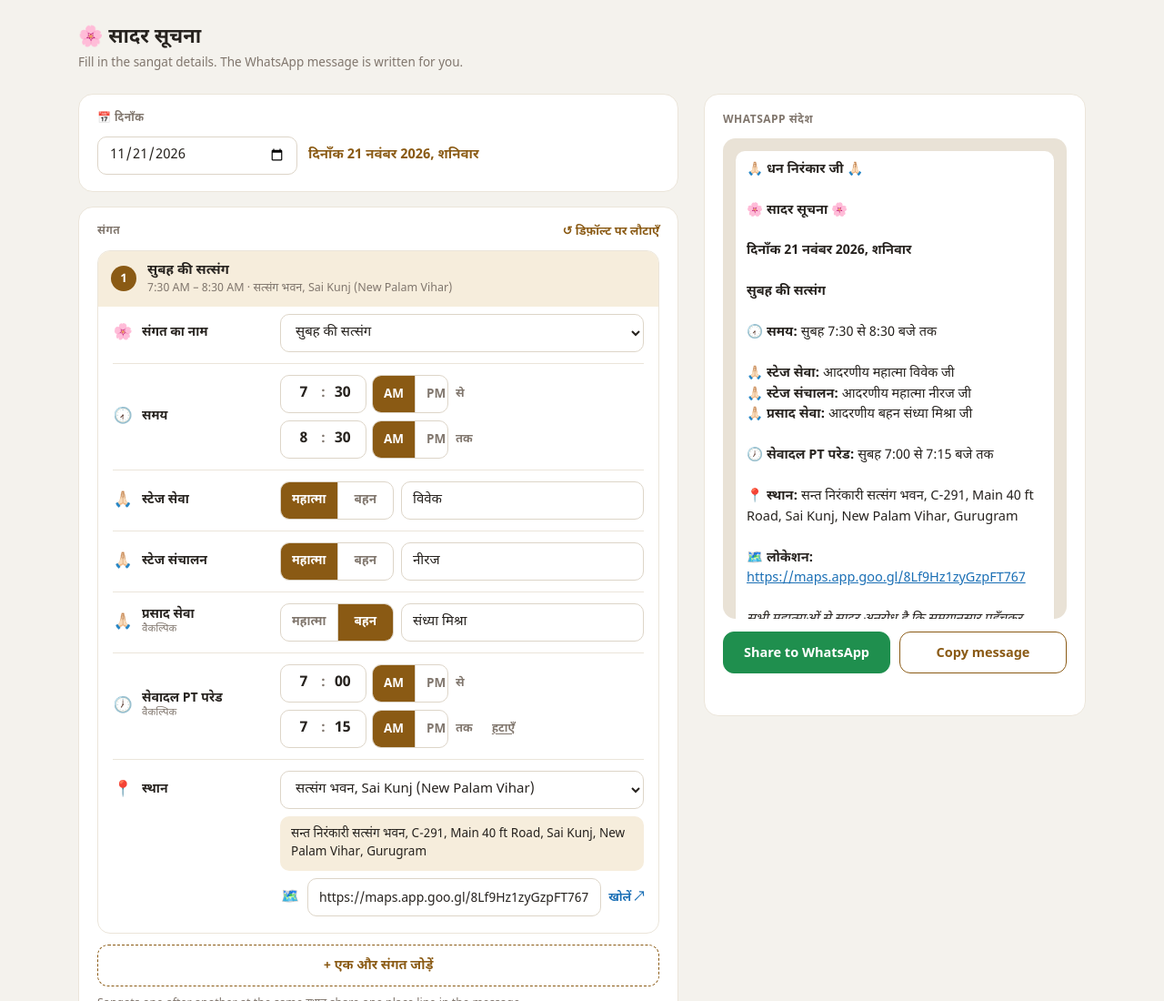
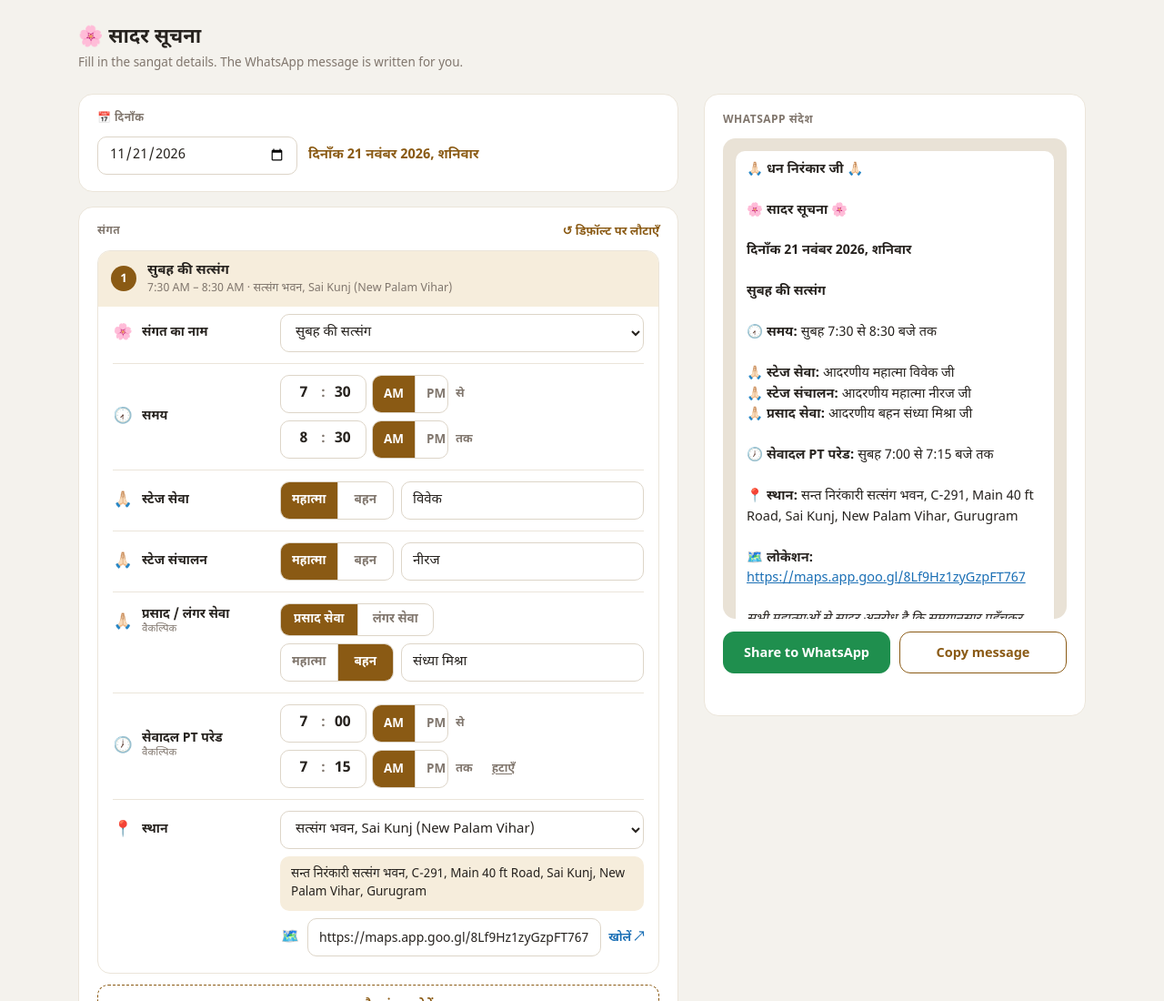
Before and after one commit to madhursharma1999/nirankari-sangat-card, a plain HTML site: page notice.html in a window 1280 px wide. Shown: the top 1100 px of the page at 91% size. Drawn offline with Linux system fonts and the light colour scheme.

Commit message:
Update notice.html

```diff
--- a/notice.html
+++ b/notice.html
@@ -63,6 +63,8 @@ input:focus,select:focus,textarea:focus{outline:2px solid var(--accent);outline-
 .seg button+button{border-left:1px solid var(--field)}
 .seg button[aria-pressed="true"]{background:var(--accent);color:var(--accentInk)}
 .seg.ap{width:84px}
+.seg.kind{height:36px}
+.seg.kind button{padding:0 14px}
 .tsep{font-size:13px;color:var(--muted);font-weight:600;width:20px}
 .tpair{gap:8px 18px}
 .clear{border:0;background:none;color:var(--muted);font-size:12.5px;font-weight:600;cursor:pointer;padding:4px 2px;text-decoration:underline;text-underline-offset:2px}
@@ -236,7 +238,7 @@ function buildMessage(state){
     if (sv) L.push(`🙏🏻 *स्टेज सेवा:* ${sv}`);
     if (sc) L.push(`🙏🏻 *स्टेज संचालन:* ${sc}`);
     const pr = person(s.prasad);
-    if (pr) L.push(`🙏🏻 *प्रसाद सेवा:* ${pr}`);
+    if (pr) L.push(`🙏🏻 *${s.prasadType || "प्रसाद सेवा"}:* ${pr}`);
     const pt = timeText(s.ptStart, s.ptEnd);
     if (pt) L.push("", `${clock(s.ptStart)} *सेवादल PT परेड:* ${pt}`);
     if (groupEnd[i]){
@@ -375,7 +377,9 @@ function renderList(){
         ${row(clock(s.start),"समय",timePair(i,"start","end"))}
         ${row("🙏🏻","स्टेज सेवा",personCtl(i,"seva"))}
         ${row("🙏🏻","स्टेज संचालन",personCtl(i,"sanchalan"))}
-        ${row("🙏🏻","प्रसाद सेवा",personCtl(i,"prasad"),{optional:true})}
+        ${row("🙏🏻","प्रसाद / लंगर सेवा",
+          `<span class="seg kind">${["प्रसाद सेवा","लंगर सेवा"].map(t=>`<button type="button" data-ptype="${t}" data-i="${i}" aria-pressed="${t===(s.prasadType||"प्रसाद सेवा")}">${t}</button>`).join("")}</span>`
+          + `<div class="mt8">${personCtl(i,"prasad")}</div>`,{optional:true, top:true})}
         ${row(clock(s.ptStart||"07:00"),"सेवादल PT परेड",timePair(i,"ptStart","ptEnd",true),{optional:true})}
         ${row("📍","स्थान",placeCtl(i),{top:true})}
       </div>
@@ -445,6 +449,8 @@ $("list").addEventListener("click", e => {
   if (apb){ apb.parentElement.querySelectorAll("button").forEach(b => b.setAttribute("aria-pressed", b===apb)); return pickerChanged(apb.closest(".tp")); }
   const tb = e.target.closest("[data-title]");
   if (tb){ state.sangats[+tb.dataset.i][tb.dataset.pk].title = tb.dataset.title; renderList(); return update(); }
+  const pk = e.target.closest("[data-ptype]");
+  if (pk){ state.sangats[+pk.dataset.i].prasadType = pk.dataset.ptype; renderList(); return update(); }
   const cl = e.target.closest("[data-clear]");
   if (cl){ cl.dataset.clear.split(",").forEach(k => state.sangats[+cl.dataset.i][k] = ""); renderList(); return update(); }
   const b = e.target.closest("[data-act]");
```
